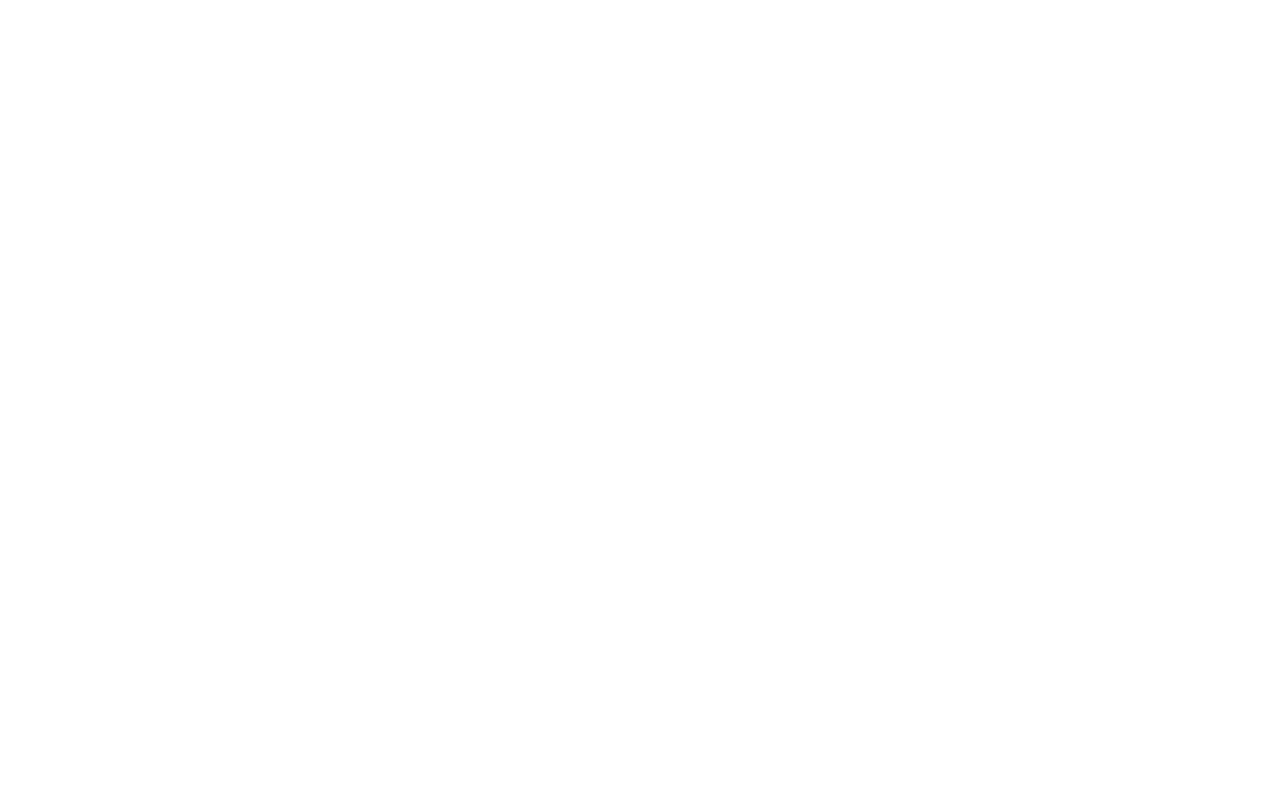
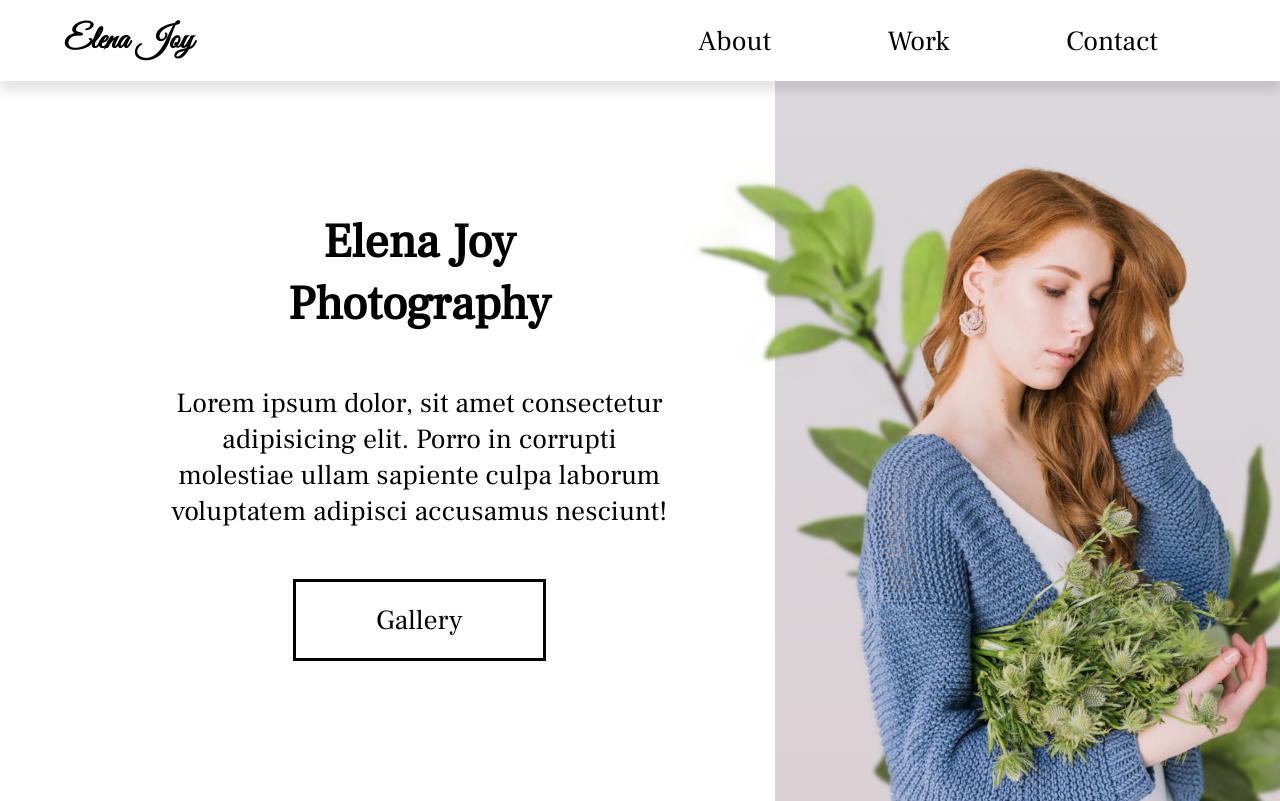
Before and after one commit to luismrosales/Elena-photography, a plain HTML site: page index.html in a window 1280 px wide. Drawn offline with Linux system fonts and the light colour scheme.

Commit message:
added hero section

```diff
--- a/index.html
+++ b/index.html
@@ -9,8 +9,51 @@
       content="Professional photographer available for weddings and special events"
     />
     <meta name="robots" content="index, follow" />
+    <link rel="preconnect" href="https://fonts.googleapis.com" />
+    <link rel="preconnect" href="https://fonts.gstatic.com" crossorigin />
+    <link
+      href="https://fonts.googleapis.com/css2?family=Great+Vibes&display=swap"
+      rel="stylesheet"
+    />
     <link rel="stylesheet" href="./style.css" />
     <title>Elena Joy | Photography</title>
   </head>
-  <body></body>
+  <body>
+    <header class="main-head">
+      <nav>
+        <h1 id="logo">Elena Joy</h1>
+        <ul class="nav-links">
+          <li><a href="#about">About</a></li>
+          <li><a href="#work">Work</a></li>
+          <li><a href="#contact">Contact</a></li>
+        </ul>
+      </nav>
+    </header>
+
+    <main>
+      <section class="hero">
+        <div class="hero-introduction flex">
+          <h2>
+            Elena Joy <br />
+            Photography
+          </h2>
+          <p>
+            Lorem ipsum dolor, sit amet consectetur adipisicing elit. Porro in
+            corrupti molestiae ullam sapiente culpa laborum voluptatem adipisci
+            accusamus nesciunt!
+          </p>
+          <a href="#gallery">Gallery</a>
+        </div>
+        <div class="hero-images">
+          <img
+            class="hero-elena"
+            src="./img/elena-joy.png "
+            alt="picture of elena joy"
+          />
+          <img src="./img/plant1.png" alt="" class="plant1 plant" />
+          <img src="./img/plant2.png" alt="" class="plant2 plant" />
+        </div>
+      </section>
+    </main>
+  </body>
 </html>
--- a/style.css
+++ b/style.css
@@ -4,15 +4,15 @@
   box-sizing: border-box;
 }
 @font-face {
-  font-family: "ruhl";
+  font-family: "Ruhl";
   src: url("./fonts/FrankRuhlLibre-Regular.ttf");
 }
 @font-face {
-  font-family: "ruhl medium";
+  font-family: "Ruhl Medium";
   src: url("./fonts/FrankRuhlLibre-Medium.ttf");
 }
 @font-face {
-  font-family: "vibes";
+  font-family: "Vibes";
   src: url("./fonts/GreatVibes-Regular.ttf");
 }
 
@@ -37,7 +37,8 @@ li,
 button,
 label,
 input,
-p {
+p,
+a {
   font-size: var(--text);
 }
 
@@ -54,6 +55,14 @@ h5 {
   font-size: var(--header4);
 }
 
+ul {
+  list-style: none;
+}
+a {
+  text-decoration: none;
+  color: black;
+}
+
 .flex {
   display: flex;
   flex-direction: column;
@@ -61,9 +70,84 @@ h5 {
   align-items: center;
 }
 
-ul {
-  list-style: none;
+body {
+  font-family: "Ruhl", sans-serif;
 }
-a {
-  text-decoration: none;
+
+h1 {
+  font-family: "Vibes", sans-serif;
 }
+
+/* nav section */
+
+.main-head {
+  box-shadow: 0pc 10px 10px rgba(0, 0, 0, 0.1);
+  z-index: 3;
+  position: relative;
+}
+nav {
+  width: 90%;
+  margin: auto;
+  display: flex;
+  align-items: center;
+  min-height: 10vh;
+  padding: 2rem 0;
+}
+#logo {
+  flex: 1 1 20rem;
+}
+.nav-links {
+  display: flex;
+  justify-content: space-around;
+  flex: 1 1 20rem;
+}
+
+.hero {
+  min-height: 90vh;
+  width: 95%;
+  margin: 0 0 0 auto;
+  display: flex;
+  flex-wrap: wrap;
+  overflow: hidden;
+}
+
+.hero-introduction {
+  flex: 2 30rem;
+  text-align: center;
+}
+.hero-introduction p {
+  padding: 5rem 10rem;
+}
+
+.hero-introduction h2 {
+  padding-top: 3rem;
+}
+.hero-introduction a {
+  padding: 2rem 8rem;
+  border: 3px solid black;
+  margin-bottom: 4rem;
+}
+
+.hero-images {
+  flex: 1 1 30rem;
+  background: linear-gradient(#dad8dd, #dad1d4);
+  position: relative;
+  z-index: 1;
+}
+
+.hero-elena {
+  width: 100%;
+  height: 100%;
+  object-fit: cover;
+}
+
+.plant {
+  position: absolute;
+  bottom: 0;
+  left: -20%;
+  z-index: -1;
+}
+
+.plant2 {
+  left: 40%;
+}
```
Also changed, not shown: fonts/GreatVibes-Regular.ttf, 2 other files.
